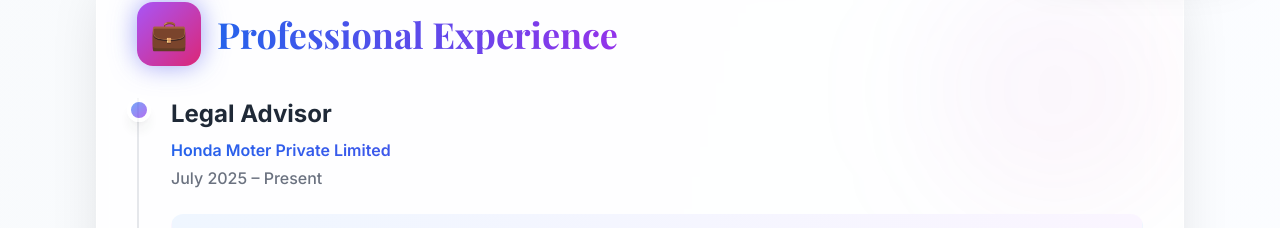
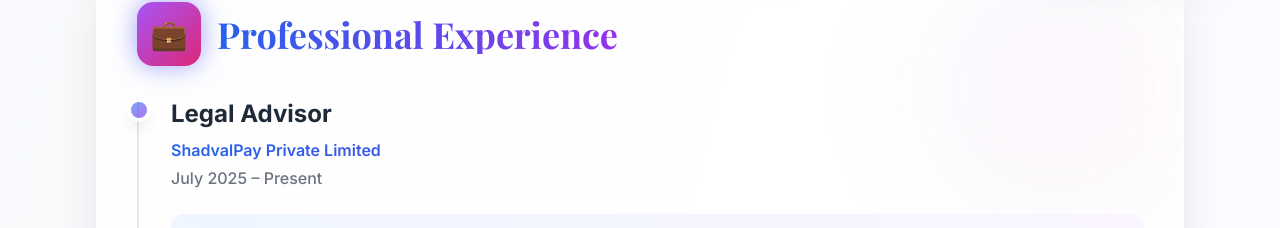
Before and after one commit to GitPawanGupta/A-Portfolio, a React (Create React App) app: page / in a window 1280 px wide. Shown: the part 817-1045 px from the top of the page. Built offline with nearby package versions, Linux system fonts and the light colour scheme; the HTML template or start-up script is replaced by a standard one.

Commit message:
Fix: Changed company name from Honda Motor to ShadvalPay Private Limited

```diff
--- a/src/components/Experience.js
+++ b/src/components/Experience.js
@@ -5,7 +5,7 @@ const Experience = () => {
 
   const experiences = [
     {
-      company: "Honda Moter Private Limited",
+      company: "ShadvalPay Private Limited",
       designation: "Legal Advisor",
       period: "July 2025 – Present",
       responsibilities: [
```
